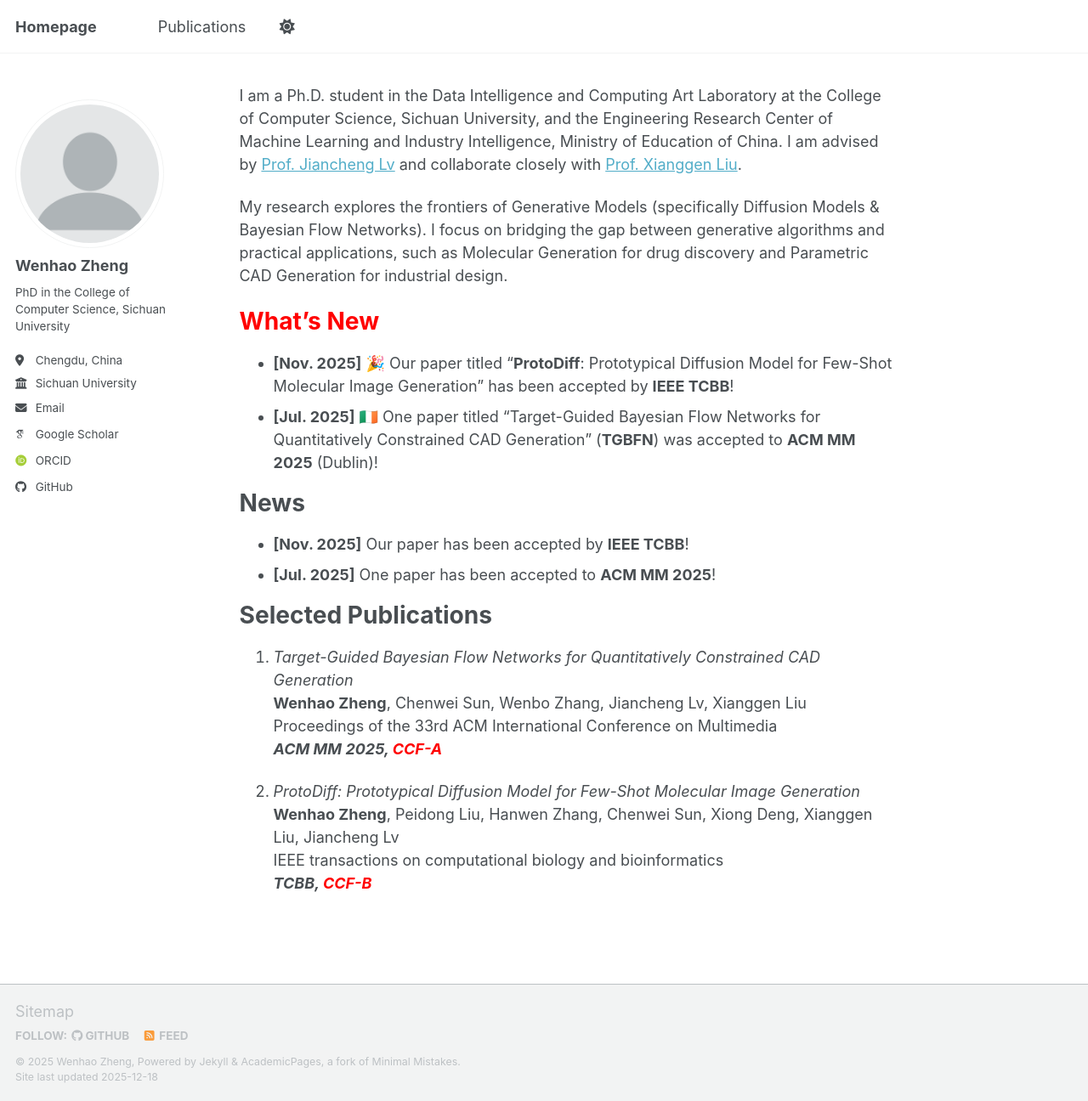
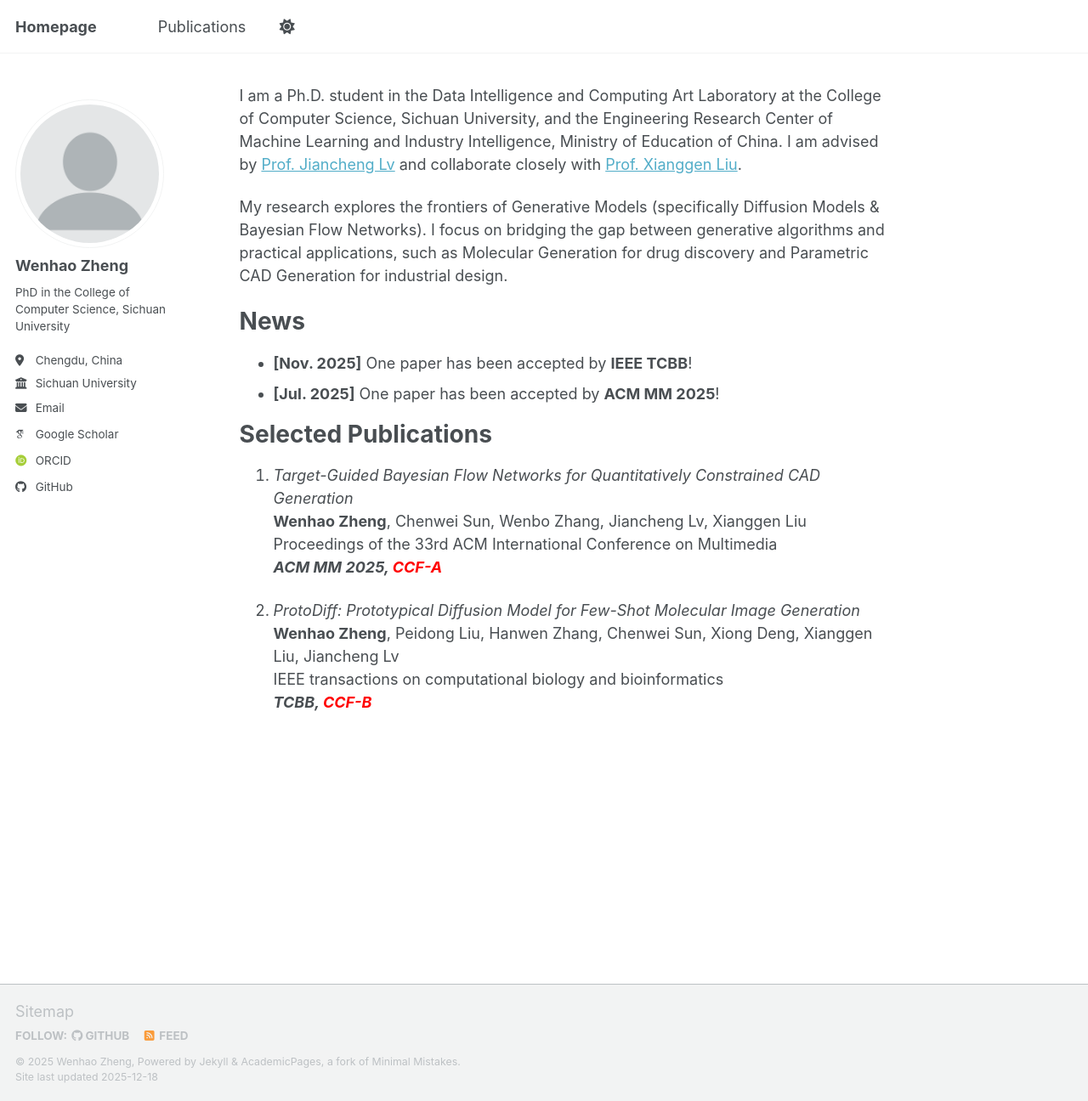
Before and after one commit to scu-zwh/scu-zwh.github.io, a Jekyll site: the page built from _pages/about.md, in a window 1280 px wide and 1296 px high. Shown: the whole window at 85% size. Built offline with Jekyll 4.4.1, drawn with Linux system fonts in a browser that asks for light colours; some web fonts are replaced; a script bundle is joined from its source files by our own code; library files that are not in the unit come from our copies.

Commit message:
Update about.md

```diff
--- a/_pages/about.md
+++ b/_pages/about.md
@@ -11,15 +11,10 @@ I am a Ph.D. student in the Data Intelligence and Computing Art Laboratory at th
 
 My research explores the frontiers of Generative Models (specifically Diffusion Models & Bayesian Flow Networks). I focus on bridging the gap between generative algorithms and practical applications, such as Molecular Generation for drug discovery and Parametric CAD Generation for industrial design.
 
-<span style="color:red">What’s New</span>
-=====
-* **[Nov. 2025]** 🎉 Our paper titled "**ProtoDiff**: Prototypical Diffusion Model for Few-Shot Molecular Image Generation" has been accepted by **IEEE TCBB**!
-* **[Jul. 2025]** 🇮🇪 One paper titled "Target-Guided Bayesian Flow Networks for Quantitatively Constrained CAD Generation" (**TGBFN**) was accepted to **ACM MM 2025** (Dublin)!
-
 News
 =====
-* **[Nov. 2025]** Our paper has been accepted by **IEEE TCBB**!
-* **[Jul. 2025]** One paper has been accepted to **ACM MM 2025**!
+* **[Nov. 2025]** One paper has been accepted by **IEEE TCBB**!
+* **[Jul. 2025]** One paper has been accepted by **ACM MM 2025**!
 
 Selected Publications
 =====
```
